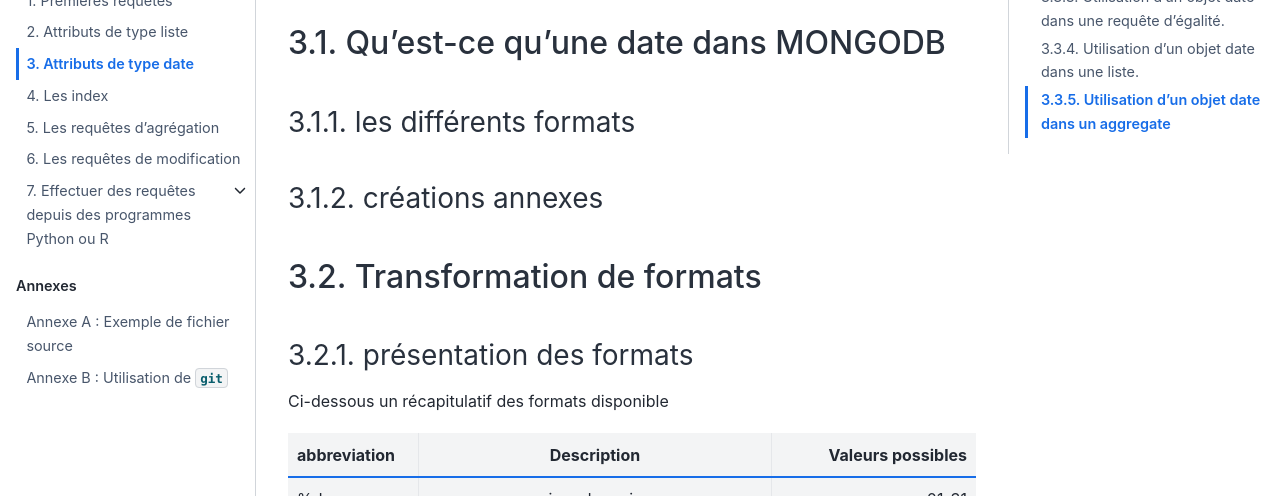
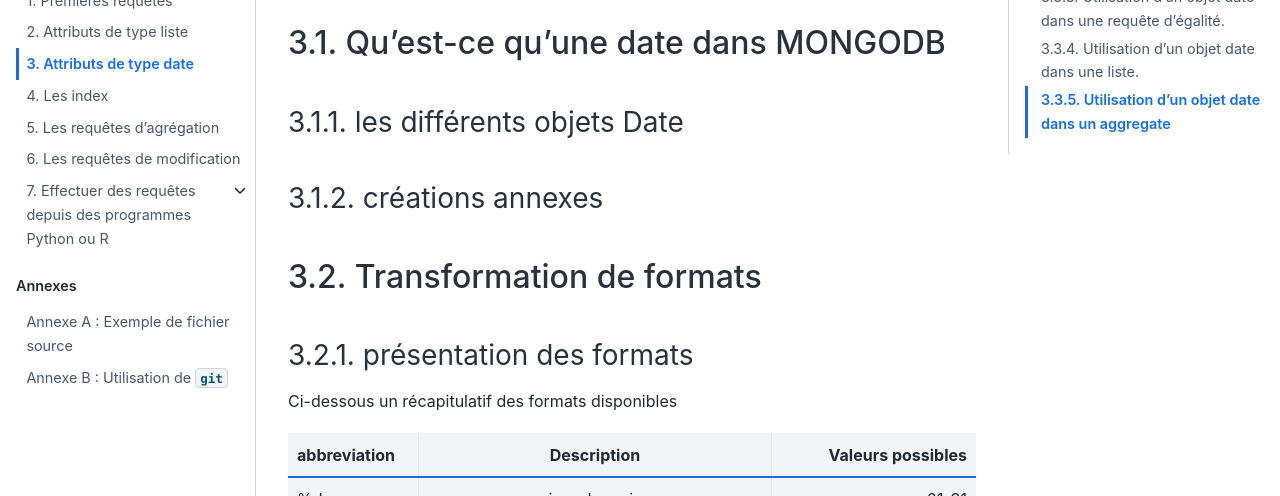
Before and after one commit to rtavenar/mongo_book, a Jupyter Book: the page built from content/03_dates.md, in a window 1280 px wide and 900 px high. Shown: the part 275-771 px from the top of the window. Built offline with Jupyter Book 1.0.4 settings and Sphinx 7.4.7 and the Sphinx Book theme 1.1.4, drawn with Linux system fonts in a browser that asks for light colours.

Commit message:
Update 03_dates.md

```diff
--- a/content/03_dates.md
+++ b/content/03_dates.md
@@ -22,7 +22,7 @@
 
 ## Qu'est-ce qu'une date dans MONGODB
 
-### les différents formats
+### les différents objets Date
 
 ### créations annexes
 
@@ -30,7 +30,7 @@
 
 ### présentation des formats
 
-Ci-dessous un récapitulatif des formats disponible
+Ci-dessous un récapitulatif des formats disponibles
 
 | abbreviation       |     Description     |        Valeurs possibles |
 | :------------ | :-------------: | -------------: |
```
